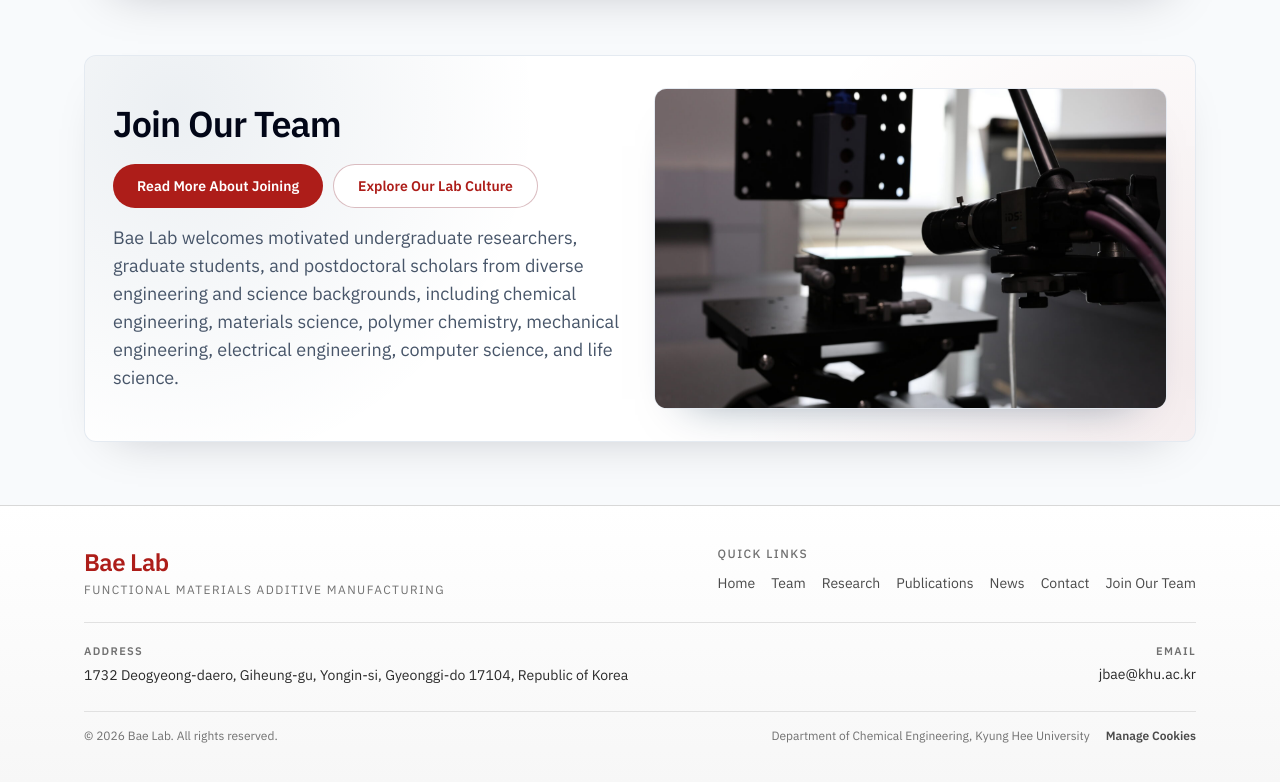
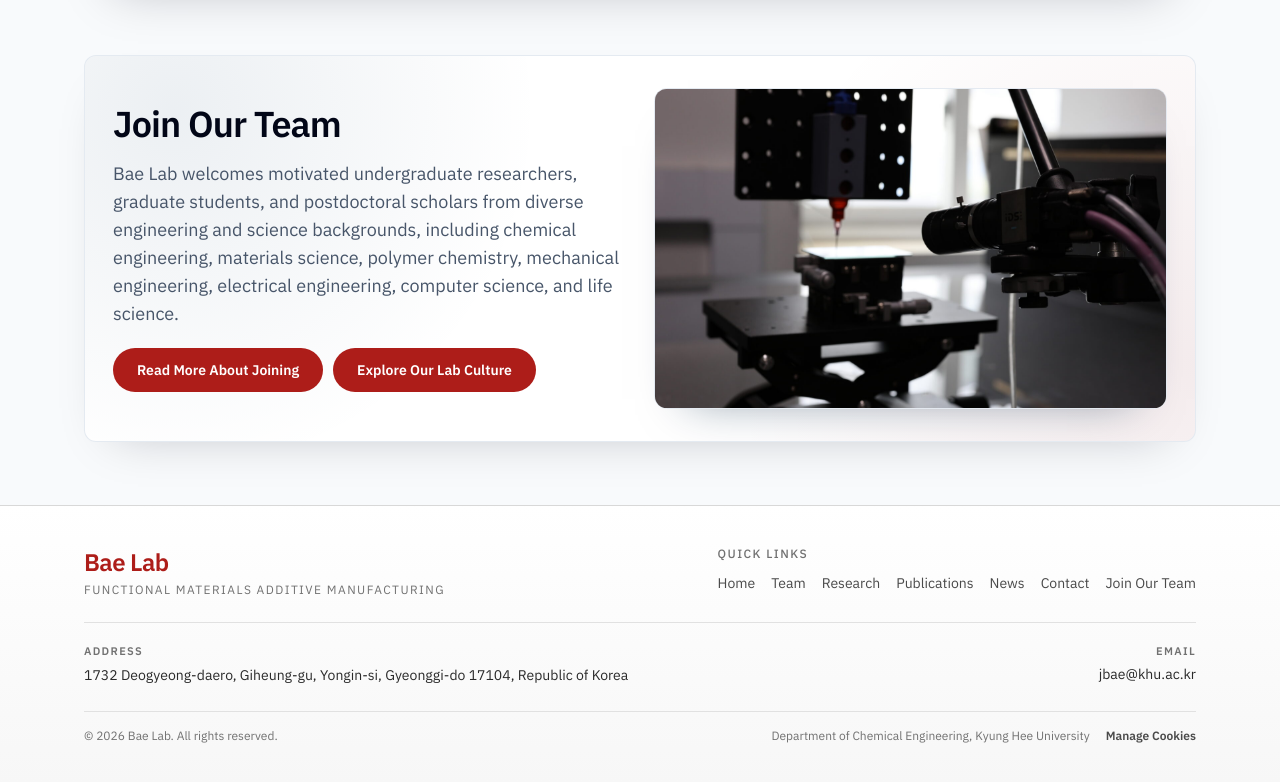
Before and after one commit to baegroup/baegroup.github.io, a React (Vite) app: page / in a window 1280 px wide. Shown: the part 1766-2548 px from the top of the page. Built offline with nearby package versions, Linux system fonts and the light colour scheme.

Commit message:
Move home join CTAs below description and unify button style

```diff
--- a/src/components/home/HomeJoinSection.jsx
+++ b/src/components/home/HomeJoinSection.jsx
@@ -23,6 +23,7 @@ export function HomeJoinSection({ content, locale, revealDelay = 0 }) {
 
       <div className="relative z-10">
         <h2 className="home-section-title">{content.joinTitle}</h2>
+        <p className="home-body-copy mt-4 max-w-xl">{content.joinDescription}</p>
         <div className="mt-5 flex flex-wrap gap-2.5">
           <Link
             className="home-cta-primary"
@@ -31,13 +32,12 @@ export function HomeJoinSection({ content, locale, revealDelay = 0 }) {
             {primaryLabel}
           </Link>
           <Link
-            className="home-cta-secondary"
+            className="home-cta-primary"
             to={pagePath(locale, 'team')}
           >
             {secondaryLabel}
           </Link>
         </div>
-        <p className="home-body-copy mt-4 max-w-xl">{content.joinDescription}</p>
       </div>
 
       {!exhausted ? (
```
